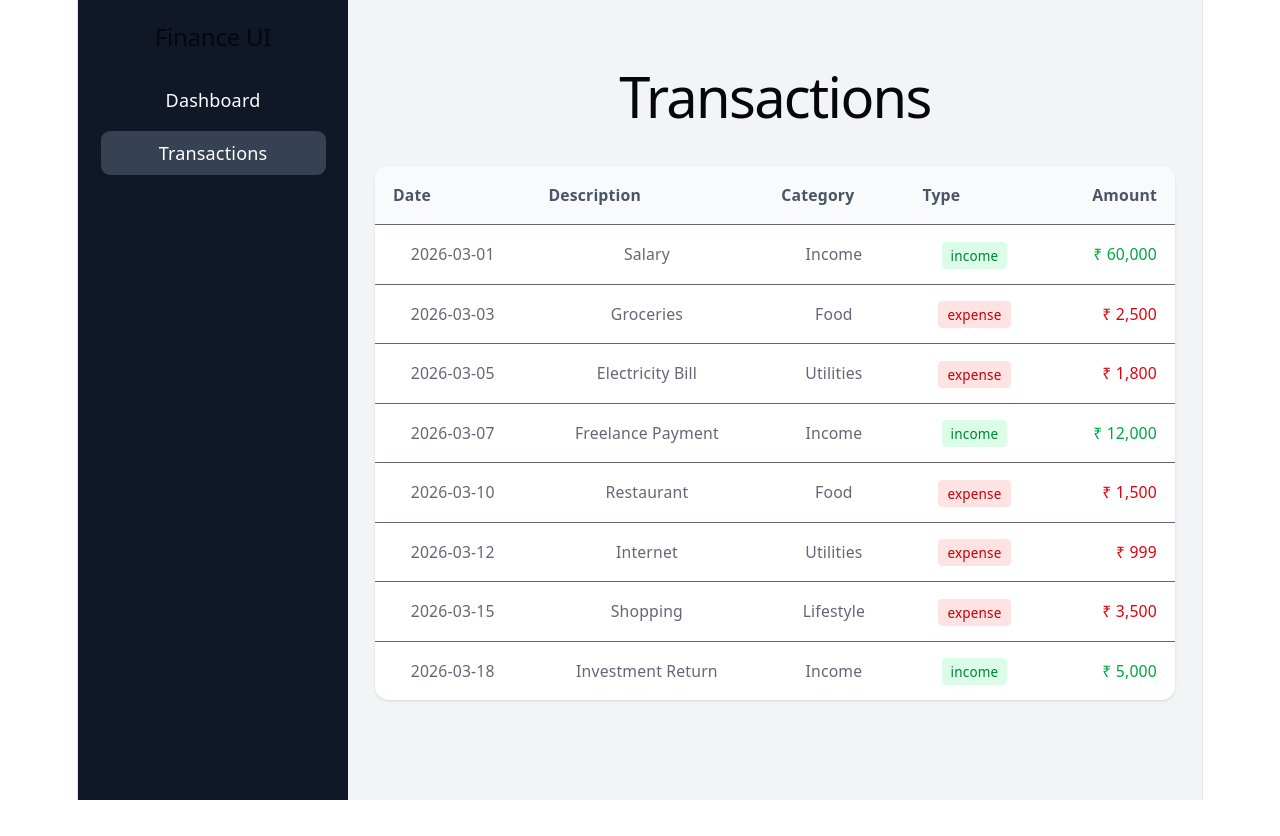
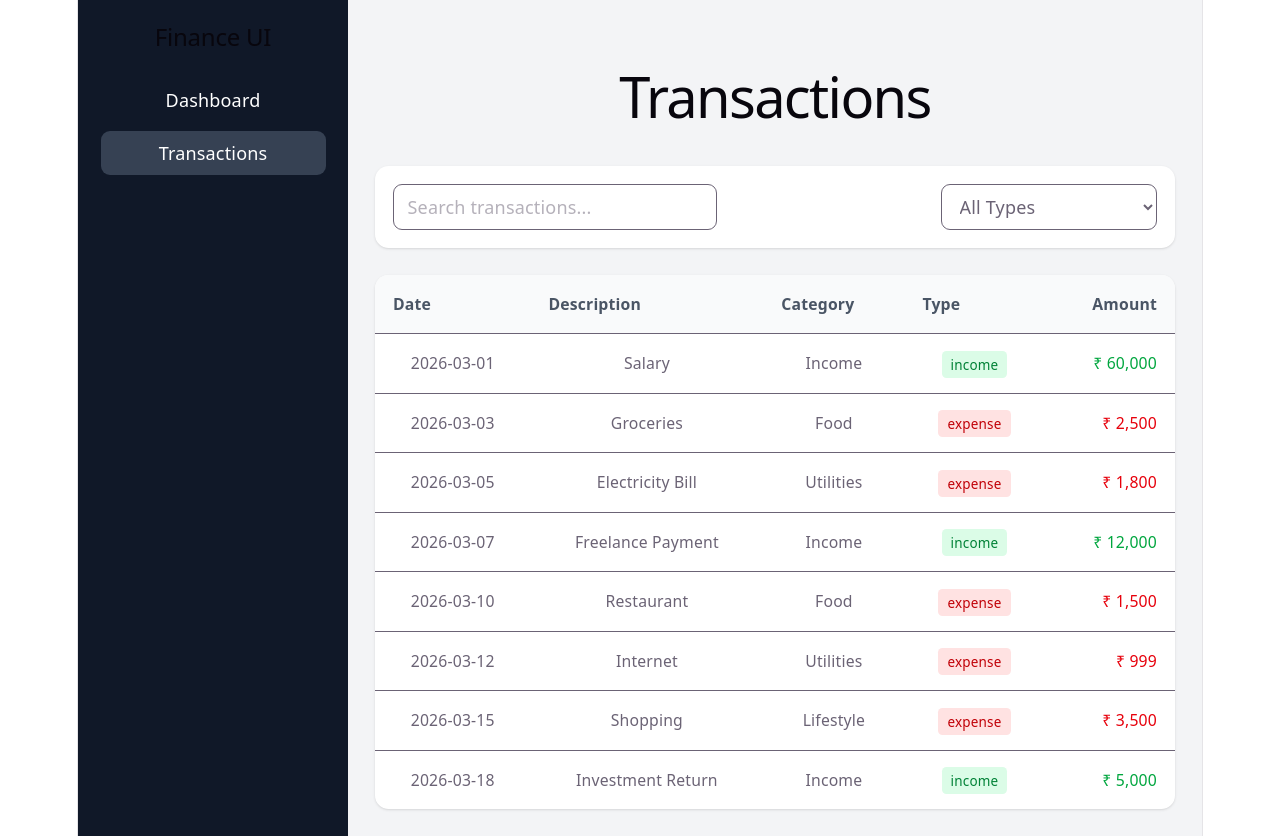
Before and after one commit to likhithaindukuri/finance-dashboard-ui, a React (Vite) app: page /transactions in a window 1280 px wide. Before the commit the page ends 800 px from the top, so only its background shows below. Built offline with nearby package versions, Linux system fonts and the light colour scheme.

Commit message:
Add search and type filtering to transactions

```diff
--- a/src/pages/Transactions.jsx
+++ b/src/pages/Transactions.jsx
@@ -1,14 +1,58 @@
+import { useState } from "react";
 import TransactionTable from "../components/transactions/TransactionTable";
-import { transactions } from "../data/mockData";
+import { transactions as mockTransactions } from "../data/mockData";
 
 function Transactions() {
+  // search input
+  const [search, setSearch] = useState("");
+
+  // filter type
+  const [typeFilter, setTypeFilter] = useState("all");
+
+  // filtering logic
+  const filteredTransactions = mockTransactions.filter((t) => {
+    const matchesSearch = t.description
+      .toLowerCase()
+      .includes(search.toLowerCase());
+
+    const matchesType =
+      typeFilter === "all" || t.type === typeFilter;
+
+    return matchesSearch && matchesType;
+  });
+
   return (
     <div>
       <h1 className="text-2xl font-semibold mb-6">
         Transactions
       </h1>
 
-      <TransactionTable transactions={transactions} />
+      {/* Controls */}
+      <div className="bg-white p-4 rounded-xl shadow-sm mb-6 flex flex-col md:flex-row gap-4 md:items-center md:justify-between">
+
+        {/* Search */}
+        <input
+          type="text"
+          placeholder="Search transactions..."
+          value={search}
+          onChange={(e) => setSearch(e.target.value)}
+          className="border rounded-lg px-3 py-2 w-full md:w-72 focus:outline-none focus:ring-2 focus:ring-gray-300"
+        />
+
+        {/* Filter */}
+        <select
+          value={typeFilter}
+          onChange={(e) => setTypeFilter(e.target.value)}
+          className="border rounded-lg px-3 py-2 w-full md:w-48"
+        >
+          <option value="all">All Types</option>
+          <option value="income">Income</option>
+          <option value="expense">Expense</option>
+        </select>
+      </div>
+
+      {/* Table */}
+      <TransactionTable transactions={filteredTransactions} />
     </div>
   );
 }
```
